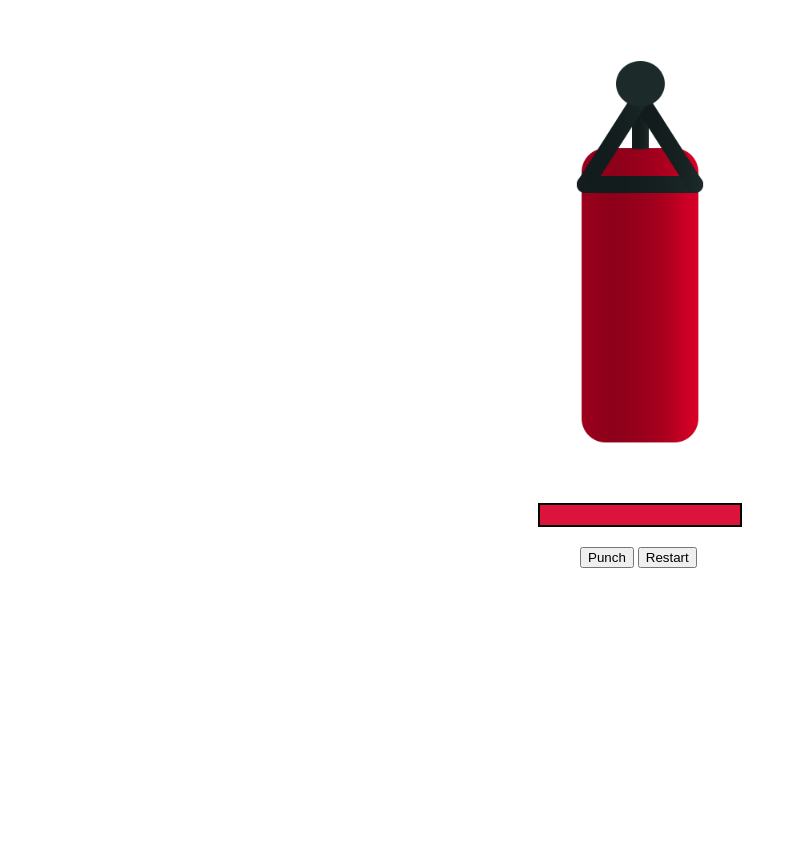
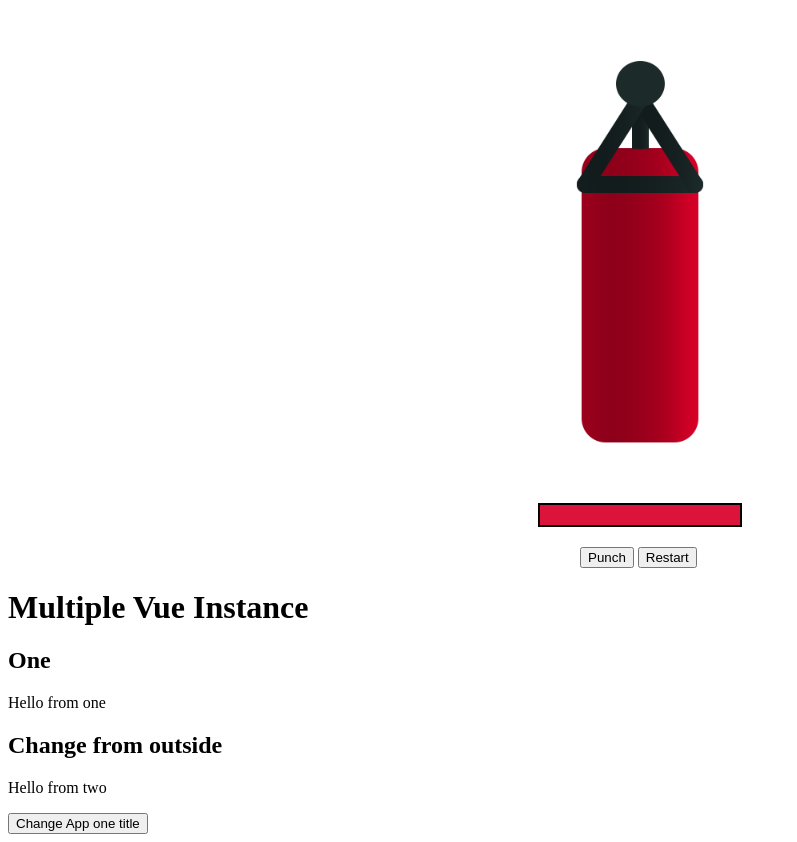
Before and after one commit to mat8392/vue-playlist, a plain HTML site: page index.html in a window 1280 px wide. Shown: the part 2925-3767 px from the top of the page, without its empty margins (0-797 px from the left). Before the commit the page ends 3501 px from the top, so only its background shows below. Drawn offline with nearby package versions, Linux system fonts and the light colour scheme.

Commit message:
tutorial for multiple instace

```diff
--- a/app.js
+++ b/app.js
@@ -1,4 +1,4 @@
-new Vue({
+var first = new Vue({
     el: '#vue-app',
     data: {
         name: 'Nazrin',
@@ -81,3 +81,39 @@ new Vue({
             }
         }
 });
+
+var one = new Vue({
+    el: '#vue-app-one',
+    data: {
+        title: 'One'
+
+    },
+    methods:{
+    },
+    computed: {
+        greet: function() {
+            return 'Hello from one';
+        }
+    }
+});
+
+var two = new Vue({
+    el: '#vue-app-two',
+    data: {
+        title: 'Two'
+
+    },
+    methods:{
+        changeTitle: function() {
+            one.title = 'title change';
+        }
+
+    },
+    computed: {
+        greet: function() {
+            return 'Hello from two';
+        }
+    }
+});
+
+two.title = "Change from outside"
--- a/index.html
+++ b/index.html
@@ -125,6 +125,17 @@
             </div>
 
         </div>
+        <h1>Multiple Vue Instance</h1>
+        <div id="vue-app-one">
+            <h2>{{title}}</h2>
+            <p>{{greet}}</p>
+        </div>
+        <div id="vue-app-two">
+            <h2>{{title}}</h2>
+            <p>{{greet}}</p>
+            <button v-on:click="changeTitle">Change App one title</button>
+
+        </div>
         <script src="app.js"></script>
     </body>
 </html>
```
